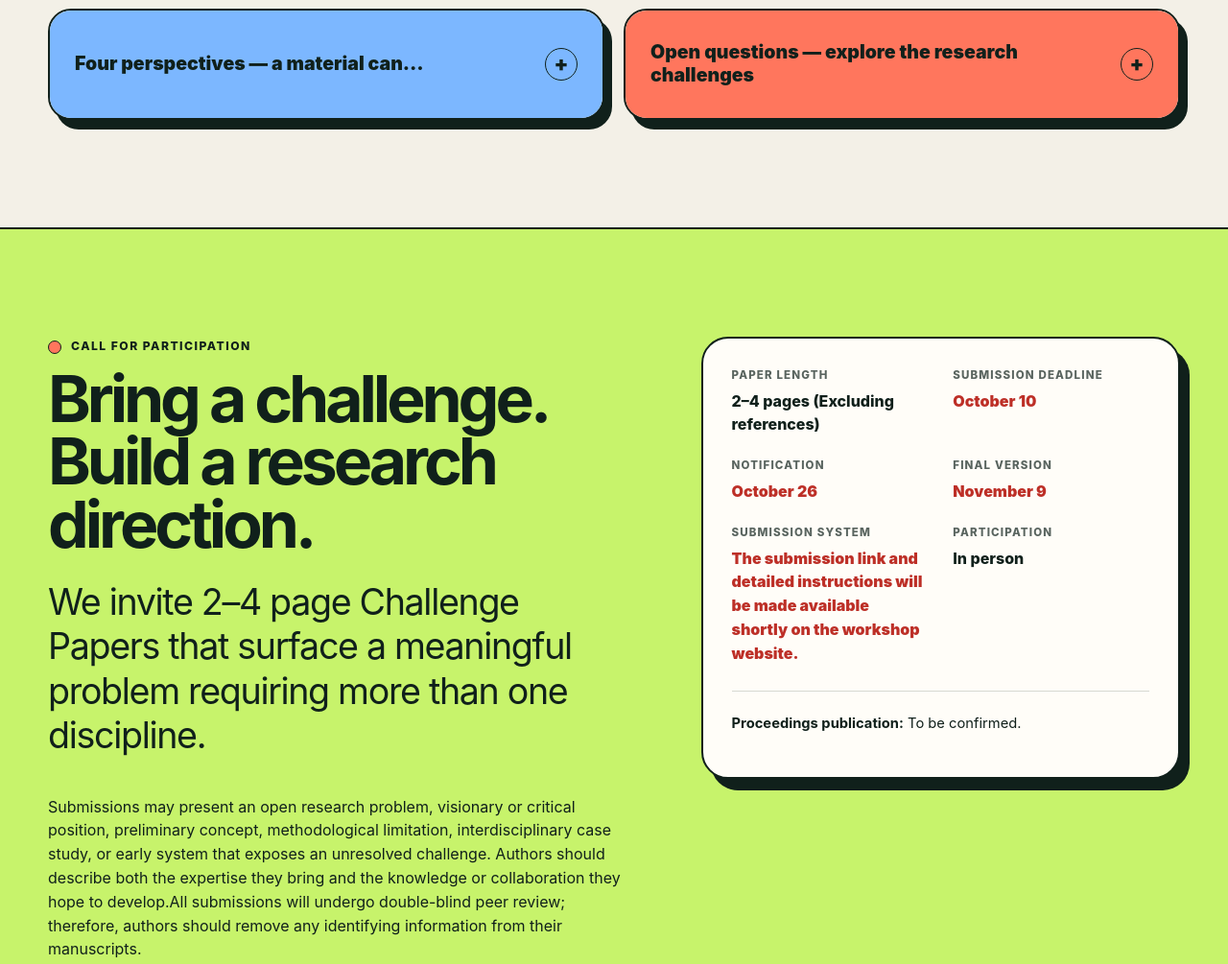
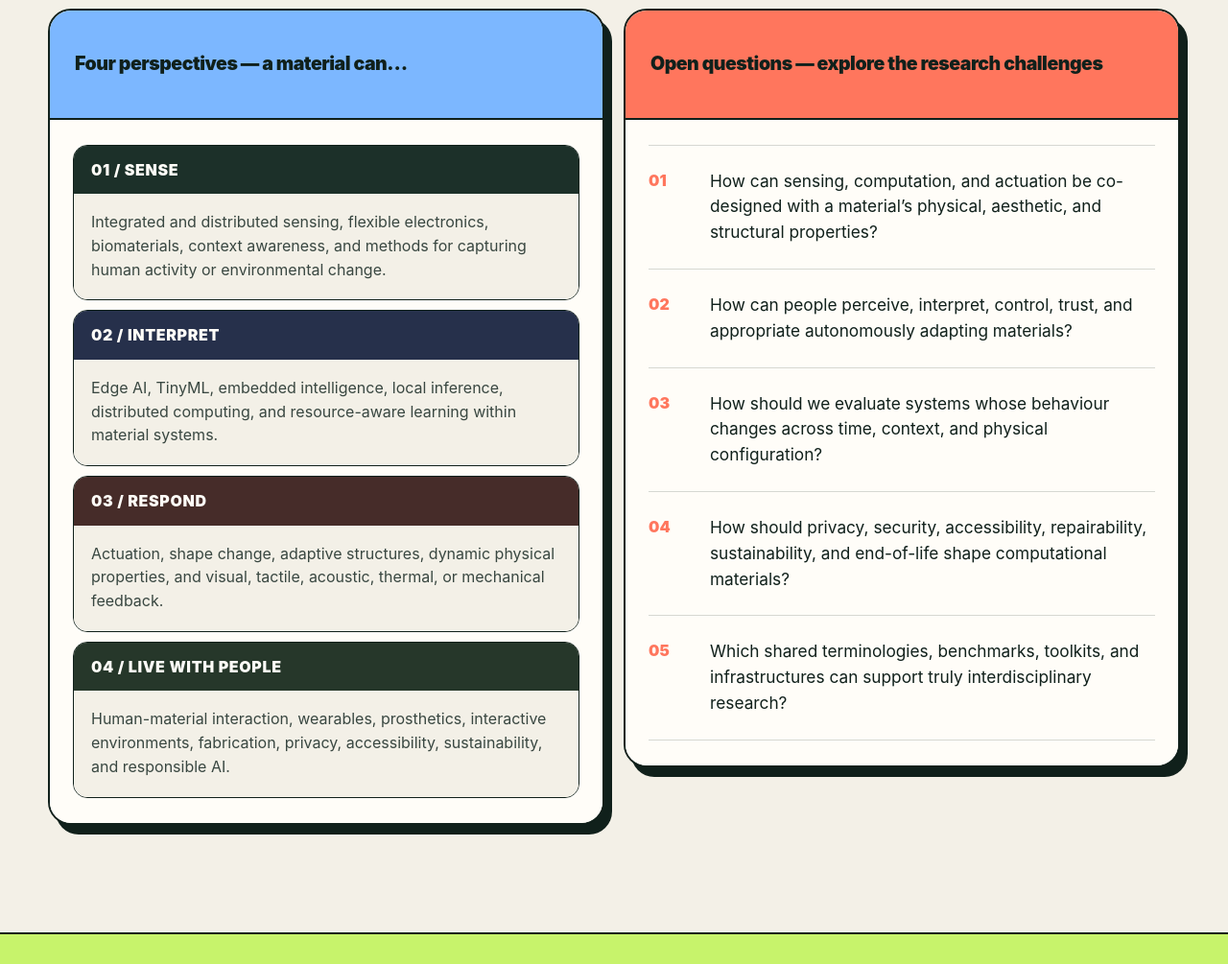
Before and after one commit to WMT2026Workshop/WMT2026Workshop.github.io, a plain HTML site: page index.html in a window 1280 px wide. Shown: the part 2360-3365 px from the top of the page at 96% size. Drawn offline with Linux system fonts and the light colour scheme.

Commit message:
Replace summary elements with headings in sections
Refactor premise and topic sections to use headings instead of summary elements for better accessibility and structure.

```diff
--- a/index.html
+++ b/index.html
@@ -121,26 +121,16 @@
     .body-copy { max-width: 760px; color: #394741; font-size: 1.03rem; }
     .premise-accordion { grid-column: 1 / -1; display: grid; grid-template-columns: repeat(2, minmax(0, 1fr)); gap: 20px; margin-top: 10px; align-items: start; }
     .premise-panel { border: 2px solid var(--ink); border-radius: 24px; background: var(--white); box-shadow: 8px 10px 0 var(--ink); overflow: hidden; }
-    .premise-panel > summary { min-height: 112px; display: flex; align-items: center; justify-content: space-between; gap: 20px; padding: 24px 26px; cursor: pointer; list-style: none; font-size: 1.22rem; font-weight: 900; line-height: 1.2; }
-    .premise-panel > summary::-webkit-details-marker { display: none; }
-    .premise-panel > summary::after { content: "+"; flex: 0 0 auto; width: 32px; height: 32px; display: grid; place-items: center; border: 1.5px solid var(--ink); border-radius: 50%; font-size: 1.35rem; line-height: 1; transition: transform .18s ease; }
-    .premise-panel[open] > summary::after { content: "−"; transform: rotate(180deg); }
-    .premise-panel:first-child > summary { background: var(--blue); }
-    .premise-panel:nth-child(2) > summary { background: var(--coral); }
-    .premise-panel > summary:hover, .premise-panel > summary:focus-visible { background: var(--lime); }
-    .premise-panel > summary:focus-visible { outline: 3px solid var(--blue); outline-offset: -3px; }
+    .premise-heading { min-height: 112px; display: flex; align-items: center; padding: 24px 26px; margin: 0; font-size: 1.22rem; font-weight: 900; line-height: 1.2; }
+    .premise-panel:first-child .premise-heading { background: var(--blue); }
+    .premise-panel:nth-child(2) .premise-heading { background: var(--coral); }
     .premise-content { padding: 8px 24px 26px; border-top: 2px solid var(--ink); background: var(--white); }
     .perspective-list { display: grid; gap: 10px; margin-top: 18px; }
     .perspective-item { border: 1.5px solid var(--ink); border-radius: 15px; overflow: hidden; }
-    .perspective-item > summary { display: flex; align-items: center; justify-content: space-between; gap: 16px; padding: 16px 18px; cursor: pointer; list-style: none; background: #1c3029; color: var(--white); font-weight: 900; text-transform: uppercase; letter-spacing: .04em; }
-    .perspective-item:nth-child(2) > summary { background: #26304b; }
-    .perspective-item:nth-child(3) > summary { background: #462c29; }
-    .perspective-item:nth-child(4) > summary { background: #26372a; }
-    .perspective-item > summary::-webkit-details-marker { display: none; }
-    .perspective-item > summary::after { content: "+"; flex: 0 0 auto; color: var(--lime); font-size: 1.35rem; line-height: 1; }
-    .perspective-item[open] > summary::after { content: "−"; }
-    .perspective-item > summary:hover, .perspective-item > summary:focus-visible { background: var(--ink); }
-    .perspective-item > summary:focus-visible { outline: 3px solid var(--lime); outline-offset: -3px; }
+    .perspective-item h3 { padding: 16px 18px; margin: 0; background: #1c3029; color: var(--white); font-size: 1rem; font-weight: 900; text-transform: uppercase; letter-spacing: .04em; }
+    .perspective-item:nth-child(2) h3 { background: #26304b; }
+    .perspective-item:nth-child(3) h3 { background: #462c29; }
+    .perspective-item:nth-child(4) h3 { background: #26372a; }
     .perspective-item p { margin: 0; padding: 17px 18px 19px; background: var(--paper); color: #394741; }
     .premise-content .question-list { margin-top: 18px; }
 
@@ -226,12 +216,7 @@
     .template-link:hover { background: var(--ink); color: var(--white); }
     .topics-wide { margin-top: 54px; }
     .topic-disclosure { padding: 0; overflow: hidden; }
-    .topic-disclosure > summary { display: flex; align-items: center; justify-content: space-between; gap: 20px; padding: 28px 30px; cursor: pointer; list-style: none; background: var(--white); font-size: 1.8rem; font-weight: 900; line-height: 1.15; }
-    .topic-disclosure > summary::-webkit-details-marker { display: none; }
-    .topic-disclosure > summary::after { content: "+"; flex: 0 0 auto; width: 36px; height: 36px; display: grid; place-items: center; border: 1.5px solid var(--ink); border-radius: 50%; font-size: 1.4rem; line-height: 1; }
-    .topic-disclosure[open] > summary::after { content: "−"; }
-    .topic-disclosure > summary:hover, .topic-disclosure > summary:focus-visible { background: var(--blue); }
-    .topic-disclosure > summary:focus-visible { outline: 3px solid var(--ink); outline-offset: -3px; }
+    .topic-heading { padding: 28px 30px; margin: 0; background: var(--white); font-size: 1.8rem; font-weight: 900; line-height: 1.15; }
     .topic-content { padding: 24px 30px 30px; border-top: 2px solid var(--ink); }
     .topic-content > p { max-width: 880px; }
     .topic-list { display: grid; grid-template-columns: repeat(4, 1fr); gap: 12px; margin: 22px 0 0; padding: 0; list-style: none; }
@@ -389,19 +374,19 @@
           <p class="body-copy">WMT 2026 explores what becomes possible when material properties, sensing, embedded intelligence, actuation, and human interaction are designed as one system. Through challenge-based discussion, this workshop will connect communities that too often approach these questions separately and establish a shared interdisciplinary research agenda.</p>
         </div>
         <div class="premise-accordion">
-            <details class="premise-panel">
-              <summary>Four perspectives — a material can…</summary>
+            <section class="premise-panel" aria-labelledby="perspectives-title">
+              <h3 class="premise-heading" id="perspectives-title">Four perspectives — a material can…</h3>
               <div class="premise-content">
                 <div class="perspective-list">
-                  <details class="perspective-item"><summary>01 / Sense</summary><p>Integrated and distributed sensing, flexible electronics, biomaterials, context awareness, and methods for capturing human activity or environmental change.</p></details>
-                  <details class="perspective-item"><summary>02 / Interpret</summary><p>Edge AI, TinyML, embedded intelligence, local inference, distributed computing, and resource-aware learning within material systems.</p></details>
-                  <details class="perspective-item"><summary>03 / Respond</summary><p>Actuation, shape change, adaptive structures, dynamic physical properties, and visual, tactile, acoustic, thermal, or mechanical feedback.</p></details>
-                  <details class="perspective-item"><summary>04 / Live with people</summary><p>Human-material interaction, wearables, prosthetics, interactive environments, fabrication, privacy, accessibility, sustainability, and responsible AI.</p></details>
+                  <article class="perspective-item"><h3>01 / Sense</h3><p>Integrated and distributed sensing, flexible electronics, biomaterials, context awareness, and methods for capturing human activity or environmental change.</p></article>
+                  <article class="perspective-item"><h3>02 / Interpret</h3><p>Edge AI, TinyML, embedded intelligence, local inference, distributed computing, and resource-aware learning within material systems.</p></article>
+                  <article class="perspective-item"><h3>03 / Respond</h3><p>Actuation, shape change, adaptive structures, dynamic physical properties, and visual, tactile, acoustic, thermal, or mechanical feedback.</p></article>
+                  <article class="perspective-item"><h3>04 / Live with people</h3><p>Human-material interaction, wearables, prosthetics, interactive environments, fabrication, privacy, accessibility, sustainability, and responsible AI.</p></article>
                 </div>
               </div>
-            </details>
-            <details class="premise-panel">
-              <summary>Open questions — explore the research challenges</summary>
+            </section>
+            <section class="premise-panel" aria-labelledby="open-questions-title">
+              <h3 class="premise-heading" id="open-questions-title">Open questions — explore the research challenges</h3>
               <div class="premise-content">
                 <div class="question-list">
                   <div class="question"><span>01</span><p>How can sensing, computation, and actuation be co-designed with a material’s physical, aesthetic, and structural properties?</p></div>
@@ -411,7 +396,7 @@
                   <div class="question"><span>05</span><p>Which shared terminologies, benchmarks, toolkits, and infrastructures can support truly interdisciplinary research?</p></div>
                 </div>
               </div>
-            </details>
+            </section>
         </div>
       </div>
     </section>
@@ -440,6 +425,18 @@
         </aside>
       </div>
       <div class="wrap">
+        <section class="call-panel topics-wide topic-disclosure" id="topics-of-interest" aria-labelledby="topics-of-interest-title">
+          <h3 class="topic-heading" id="topics-of-interest-title">Topics of interest</h3>
+          <div class="topic-content">
+            <p>We welcome contributions across computational materials, particularly work connecting design, biomedical engineering, aerospace engineering, HCI, materials science, and embedded intelligence. Relevant topics include, but are not limited to:</p>
+            <ul class="topic-list">
+              <li><strong>Materials that sense</strong>Integrated and distributed sensing, flexible electronics, biomaterials, context awareness, and the capture of human activity or environmental change.</li>
+              <li><strong>Materials that interpret</strong>Edge AI, TinyML, embedded intelligence, local inference, distributed computing, and resource-aware learning within material systems.</li>
+              <li><strong>Materials that respond</strong>Actuation, shape change, adaptive structures, dynamic physical properties, and visual, tactile, acoustic, thermal, or mechanical feedback.</li>
+              <li><strong>Materials that live with people</strong>Human-material interaction, wearables, body-integrated technologies, prosthetics and assistive systems, interactive environments, digital fabrication, mobility and aerospace applications, accessibility, sustainability, and responsible AI.</li>
+            </ul>
+          </div>
+        </section>
         <section class="call-panel guidelines-wide" id="submission-guidelines" aria-labelledby="submission-guidelines-title">
           <h3 id="submission-guidelines-title">Submission guidelines</h3>
           <p class="guidelines-intro">We invite Challenge Papers addressing one or more of the workshop’s <a class="conference-link" href="#topics-of-interest">topics of interest</a>. The submission platform will be announced soon.</p>
@@ -463,20 +460,6 @@
             </div>
           </div>
         </section>
-      </div>
-      <div class="wrap">
-        <details class="call-panel topics-wide topic-disclosure" id="topics-of-interest">
-          <summary>Topics of interest</summary>
-          <div class="topic-content">
-            <p>We welcome contributions across computational materials, particularly work connecting design, biomedical engineering, aerospace engineering, HCI, materials science, and embedded intelligence. Relevant topics include, but are not limited to:</p>
-            <ul class="topic-list">
-              <li><strong>Materials that sense</strong>Integrated and distributed sensing, flexible electronics, biomaterials, context awareness, and the capture of human activity or environmental change.</li>
-              <li><strong>Materials that interpret</strong>Edge AI, TinyML, embedded intelligence, local inference, distributed computing, and resource-aware learning within material systems.</li>
-              <li><strong>Materials that respond</strong>Actuation, shape change, adaptive structures, dynamic physical properties, and visual, tactile, acoustic, thermal, or mechanical feedback.</li>
-              <li><strong>Materials that live with people</strong>Human-material interaction, wearables, body-integrated technologies, prosthetics and assistive systems, interactive environments, digital fabrication, mobility and aerospace applications, accessibility, sustainability, and responsible AI.</li>
-            </ul>
-          </div>
-        </details>
       </div>
     </section>
 
```
